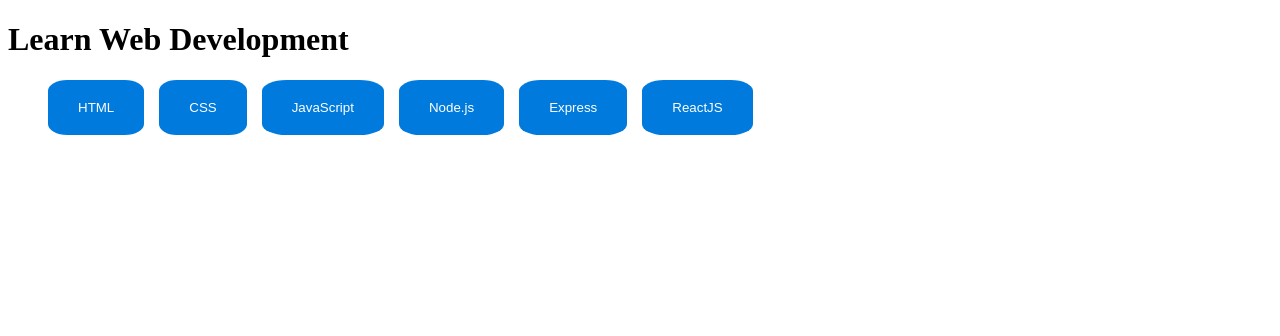
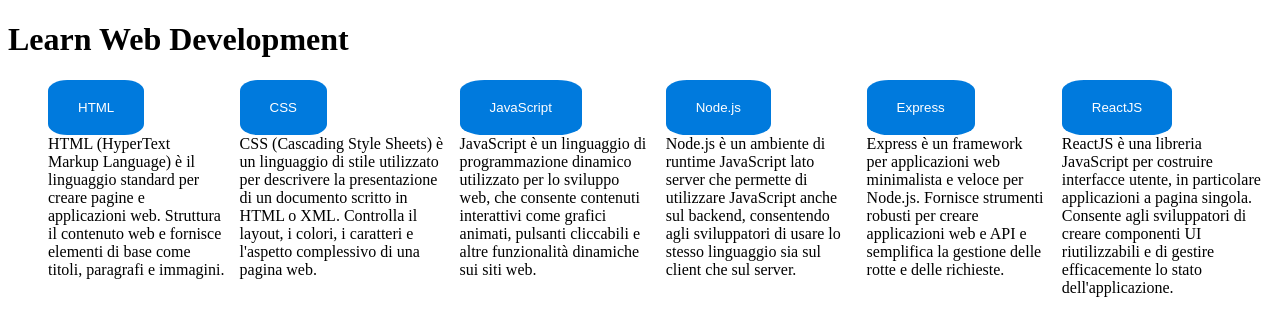
Before and after one commit to GaetanoNicotra/react-use-state, a React (Vite) app: page / in a window 1280 px wide. Shown: the top 336 px of the page. Built offline with nearby package versions, Linux system fonts and the light colour scheme.

Commit message:
[UPD] generazione dei bottoni e relative didascalie tramite prop

```diff
--- /dev/null
+++ b/src/components/ButtonsGenerator.jsx
@@ -0,0 +1,9 @@
+import React from 'react'
+
+function ButtonsGenerator(props) {
+    return (
+        <li><button> {props.title}</button><div className="caption"> {props.description}</div></li>
+    )
+};
+
+export default ButtonsGenerator
--- a/src/components/Main.jsx
+++ b/src/components/Main.jsx
@@ -1,5 +1,5 @@
 import React from 'react'
-
+import ButtonsGenerator from './ButtonsGenerator';
 const Main = () => {
     const languages = [
         {
@@ -34,19 +34,13 @@
         }
     ];
     return (
-
         <div className="container">
             <h1>Learn Web Development</h1>
-
             <ul id='list-button'>
-                <li><button>HTML</button></li>
-                <li><button>CSS</button></li>
-                <li><button>JavaScript</button></li>
-                <li><button>Node.js</button></li>
-                <li><button>Express</button></li>
-                <li><button>ReactJS</button></li>
+                {languages.map((language) => (
+                    <ButtonsGenerator key={`id-${language.id}`} title={language.title} description={language.description} />
+                ))}
             </ul>
-
         </div>
 
     )
```
